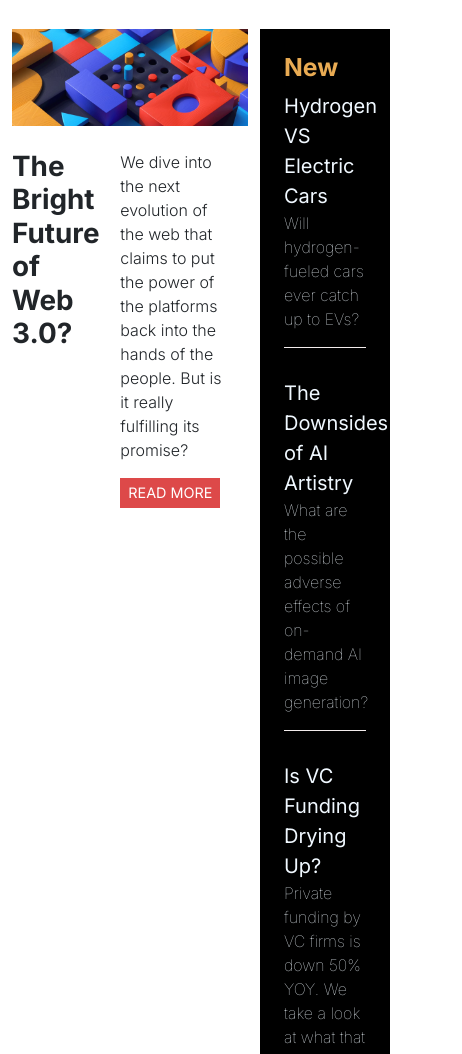
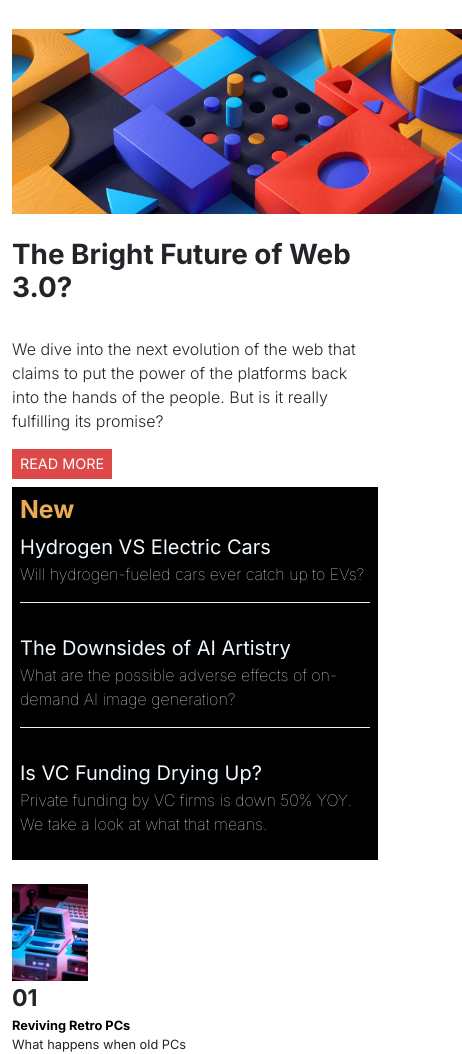
Before and after one commit to thaliagama/news-homepage, a plain HTML site: page index.html in a window 390 px wide. Shown: the part 85-1139 px from the top of the page, 462 px wide, since content can reach past the window. Drawn offline with nearby package versions, Linux system fonts and the light colour scheme.

Commit message:
news-homepage

```diff
--- a/estilo/style.css
+++ b/estilo/style.css
@@ -1,10 +1,10 @@
 @import url('https://fonts.googleapis.com/css2?family=Inter:wght@100;200;300;400;600;700&display=swap');
 
-body{
+body {
     font-family: 'Inter', sans-serif;
 }
 
-button{
+button {
     background-color: rgb(221, 73, 73);
     border: none;
     color: white;
@@ -13,47 +13,62 @@ button{
     width: 100px;
 }
 
-button:hover{
+button:hover {
     background-color: black;
 }
 
-.bg-black{
+.news {
     color: aliceblue;
 }
 
-.title2{
+.title2 {
     color: hsl(35, 77%, 62%);
 }
 
-.news a{
+.news a {
     text-decoration: none;
     color: aliceblue;
 }
 
-.news a:hover{
+.news a:hover {
     color: hsl(35, 77%, 62%);
 }
 
 
-.linha{
+.linha {
     border-bottom: 1px solid #f3ecec;
     margin: 0 0 30px 0;
 }
 
-.article{
+.article {
     font-size: 0.8em;
 }
 
-.article a:hover{
+.article a:hover {
     color: rgb(212, 41, 41);
 }
 
-.link-noticia{
+.link-noticia {
     display: block;
     text-decoration: none;
     color: black;
 }
 
-.img{
+.img {
     width: 100px;
 }
+
+.attribution {
+    font-size: 11px;
+    text-align: center;
+}
+
+.attribution a {
+    color: hsl(228, 45%, 44%);
+}
+
+@media screen and (max-width:575px) {
+    .img-web {
+        width: 450px
+    }
+}
--- a/index.html
+++ b/index.html
@@ -10,17 +10,6 @@
   <link rel="icon" type="image/png" sizes="32x32" href="./assets/images/favicon-32x32.png">
 
   <title>News homepage</title>
-
-  <style>
-    .attribution {
-      font-size: 11px;
-      text-align: center;
-    }
-
-    .attribution a {
-      color: hsl(228, 45%, 44%);
-    }
-  </style>
 </head>
 
 <body>
@@ -57,22 +46,23 @@
 
   <main class="container">
     <div class="row">
-      <section class="col-8">
-        <img src="./assets/images/image-web-3-desktop.jpg" alt="" class="col-12">
+      <section class="col-lg-8 col-sm-12">
+        <img src="./assets/images/image-web-3-desktop.jpg" alt="" class="col-lg-12 col-sm-12 img-web">
         <div class="row">
-          <h1 class="col-5 fw-bold fs-1 mt-4">The Bright Future of Web 3.0?</h1>
-          <div class="col-6">
+          <h1 class="col-lg-5 col-sm-12 fw-bold fs-1 mt-4">The Bright Future of Web 3.0?</h1>
+          <div class="col-lg-6 col-sm-12">
             <p class="fw-light text-start mt-4">
               We dive into the next evolution of the web that claims to put the power of the platforms back into the
               hands of the people.
               But is it really fulfilling its promise?
             </p>
-            <button class="text-uppercase ">Read more</button>
+            <button class="text-uppercase mb-2">Read more</button>
             <div>
             </div>
       </section>
 
-      <section class="col-4 bg-black p-4 news">
+      <section class="col-lg-4 news">
+        <div class=" bg-black p-2">
           <h2 class="fs-2 fw-bold title2">New</h2>
           <div class="linha">
             <a href="#" class="fs-5">Hydrogen VS Electric Cars</a>
@@ -84,21 +74,22 @@
           </div>
           <a href="#" class="fs-5">Is VC Funding Drying Up?</a>
           <p class="fw-lighter">Private funding by VC firms is down 50% YOY. We take a look at what that means.</p>
+        </div>
       </section>
     </div>
 
     <section class="row mt-4 article">
       <img src="./assets/images/image-retro-pcs.jpg" alt="retro pc" class="img">
-      <div class="col">
+      <div class="col-lg col-sm-12">
         <div>
-          <span class="fs-4 fw-bold">01</span>
+          <span class="fs-3 fw-bold">01</span>
           <a href="#" class="link-noticia fw-bold">Reviving Retro PCs</a>
           What happens when old PCs <br>
            are given modern upgrades?
         </div>
       </div>
       <img src="./assets/images/image-top-laptops.jpg" alt="keyboard" class="img">
-      <div class="col">
+      <div class="col-lg col-sm-12">
         <div>
           <span class="fs-4 fw-bold">02</span>
           <a href="#" class="link-noticia fw-bold">Top 10 Laptops of 2022</a>
@@ -107,7 +98,7 @@
         </div>
       </div>
       <img src="./assets/images/image-gaming-growth.jpg" alt="console" class="img">
-      <div class="col">
+      <div class="col-lg col-sm-12">
         <div>
           <span class="fs-4 fw-bold">03</span>
           <a href="#" class="link-noticia fw-bold">The Growth of Gaming </a>
```
Lines whose indentation alone changed are shown as unchanged.
